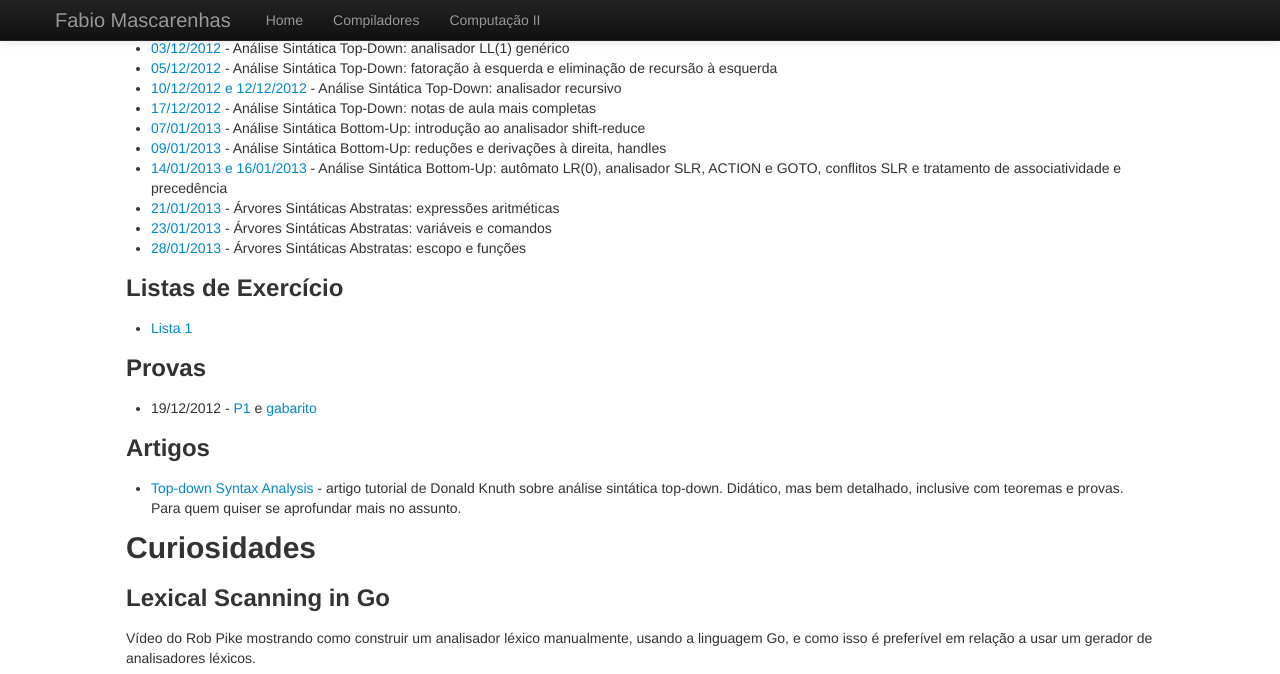
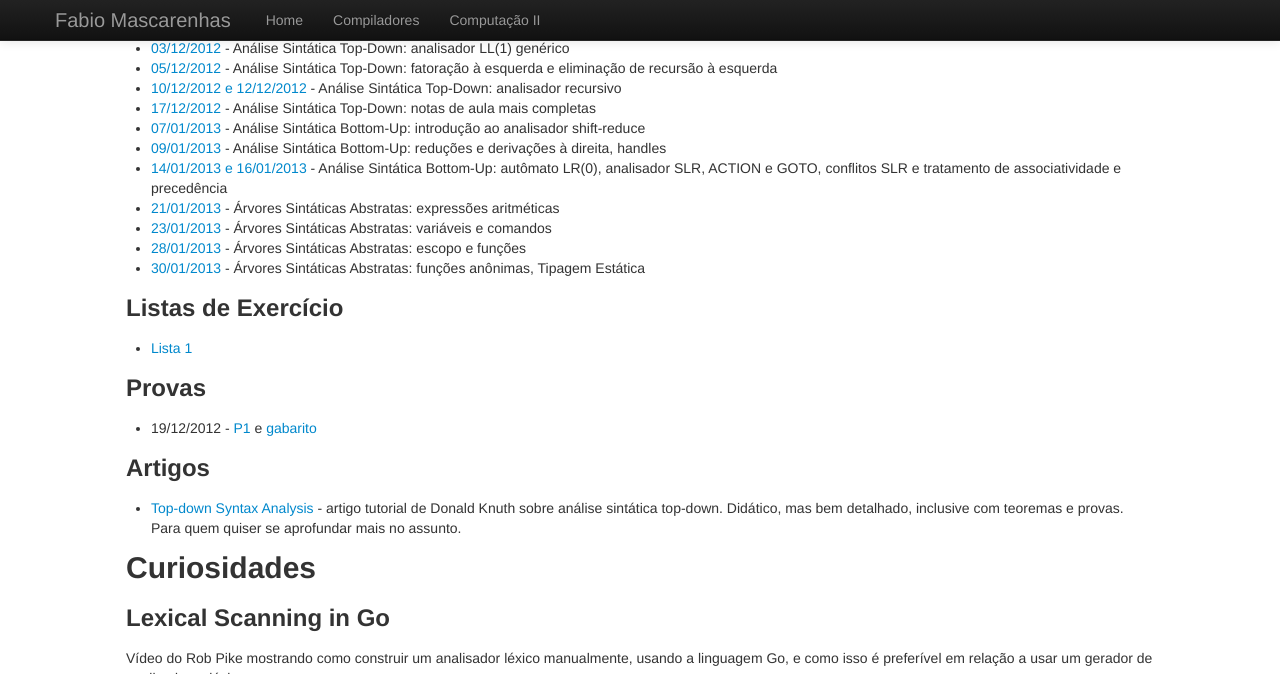
Before and after one commit to fabiomascarenhas/fabiomascarenhas.github.com, a Jekyll site: the page built from comp/index.md, in a window 1280 px wide and 900 px high, scrolled down 1726 px, cut to the strip 0-674 px from the top of the window. Built offline with Jekyll 4.4.1, drawn with Linux system fonts in a browser that asks for light colours.

Commit message:
notas de aula compiladores 30/01/13

```diff
--- a/comp/index.md
+++ b/comp/index.md
@@ -144,6 +144,7 @@ tem código que exercita as classes.
 * [21/01/2013](Semantic_21012013.zip) - Árvores Sintáticas Abstratas: expressões aritméticas
 * [23/01/2013](Semantic_23012013.zip) - Árvores Sintáticas Abstratas: variáveis e comandos
 * [28/01/2013](Semantic_28012013.zip) - Árvores Sintáticas Abstratas: escopo e funções
+* [30/01/2013](Semantic_30012013.zip) - Árvores Sintáticas Abstratas: funções anônimas, Tipagem Estática
 
 ### Listas de Exercício
 
```
Also changed, not shown: 1 other file.
